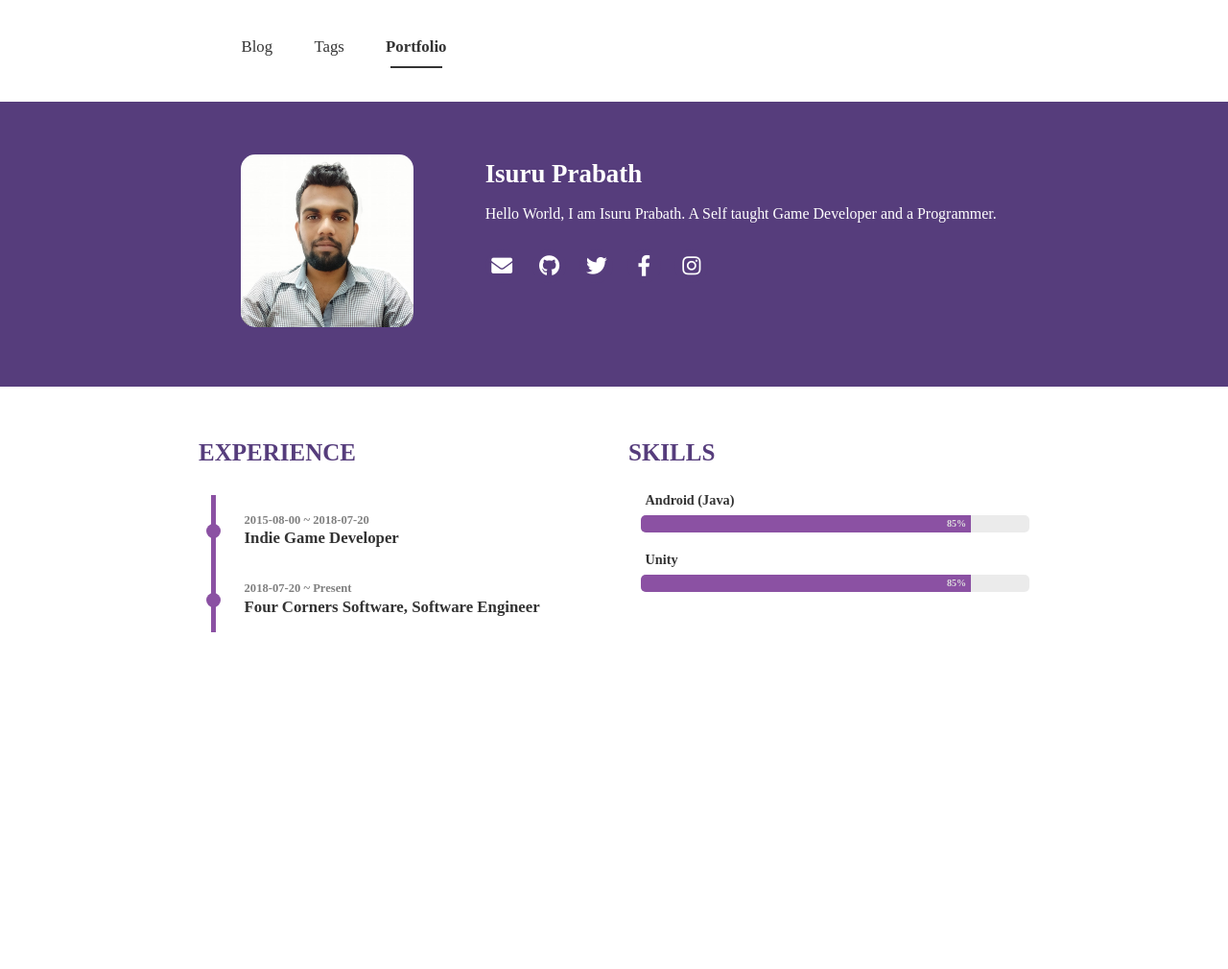
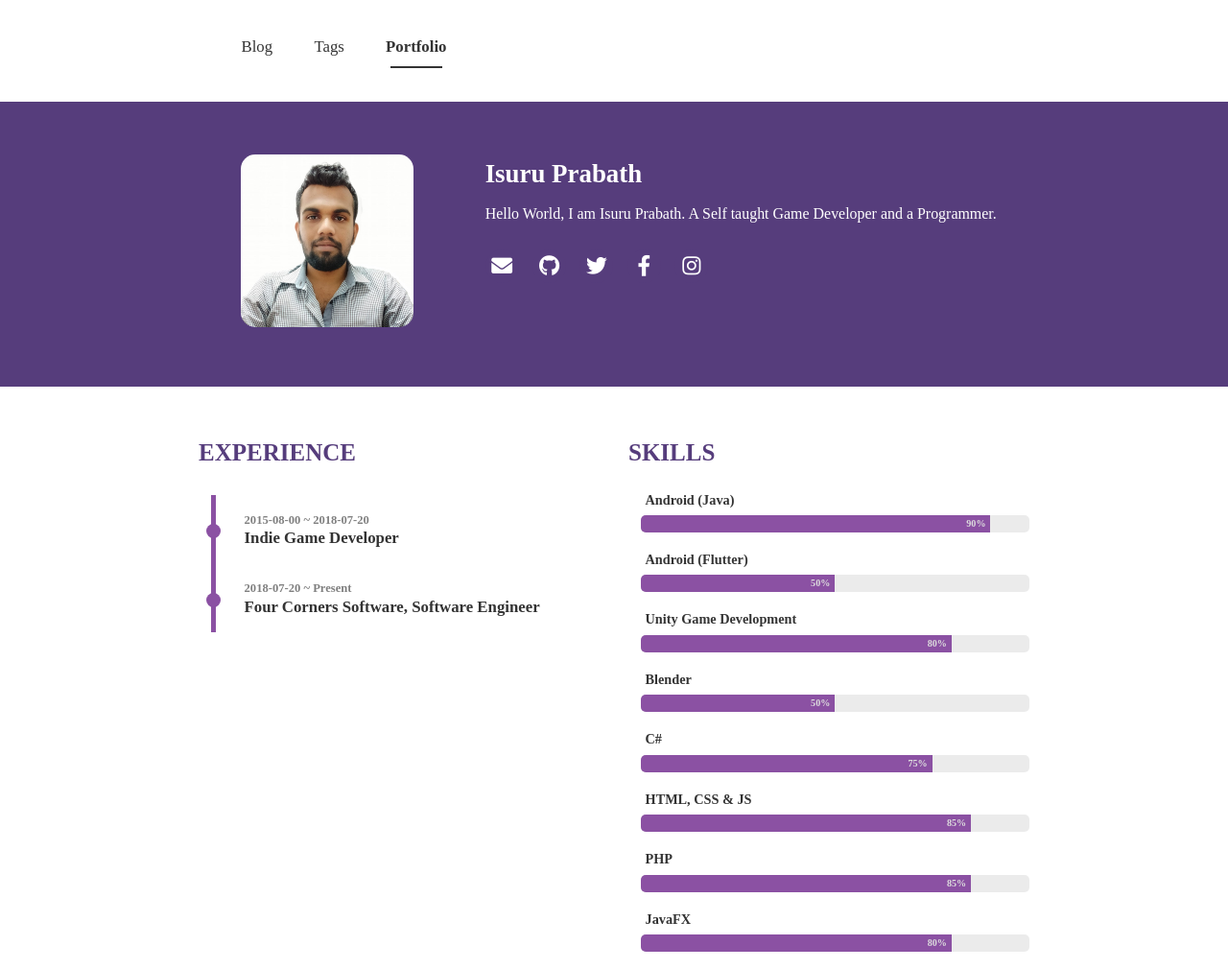
Before and after one commit to IamIsPra/iamispra.github.io, a Jekyll site: the page built from portfolio.html, in a window 1280 px wide. Shown: the whole page at 96% size. Built offline with Jekyll 4.4.1, drawn with Linux system fonts in a browser that asks for light colours; nearby versions of some CDN libraries; some web fonts are replaced; before the commit the page ends 900 px from its top, so only the background shows below that.

Commit message:
Update _config.yml

```diff
--- a/_config.yml
+++ b/_config.yml
@@ -21,9 +21,21 @@ theme_settings :
         experience : Four Corners Software, Software Engineer
     skills :
       - skill : Android (Java)
+        value : 90  # Percent value
+      - skill : Android (Flutter)
+        value : 50  # Percent value
+      - skill : Unity Game Development
+        value : 80  # Percent value
+      - skill : Blender
+        value : 50 # Percent value
+      - skill : C#
+        value : 75  # Percent value
+      - skill : HTML, CSS & JS
         value : 85  # Percent value
-      - skill : Unity
+      - skill : PHP
         value : 85  # Percent value
+      - skill : JavaFX
+        value : 80  # Percent value
 
   # Icons
   icons :
```
